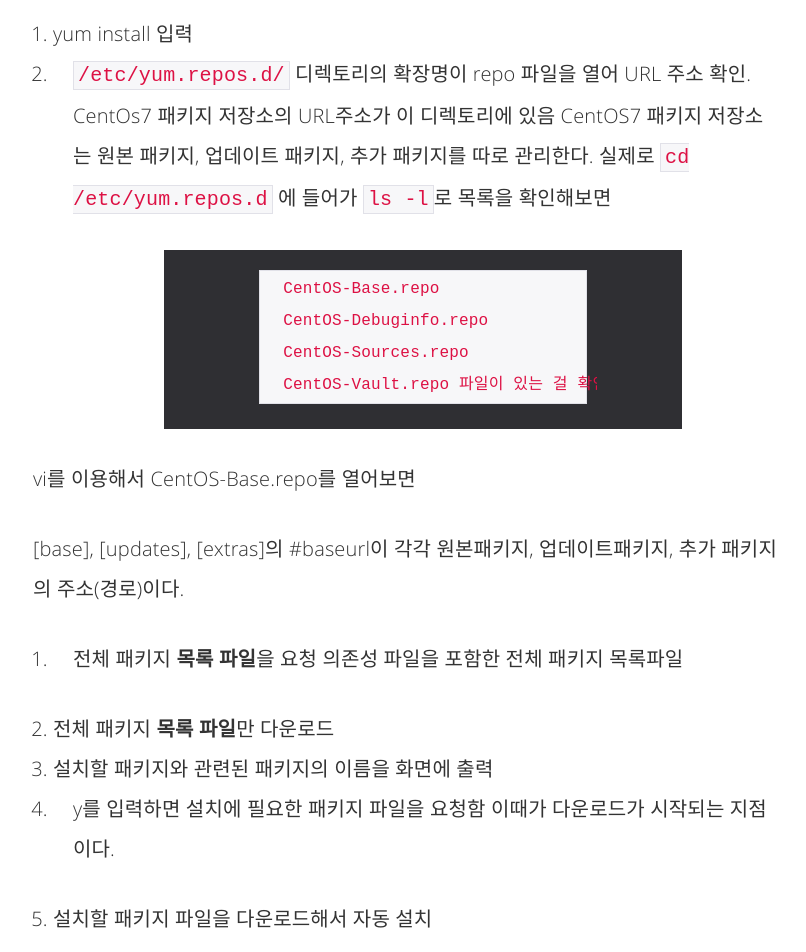
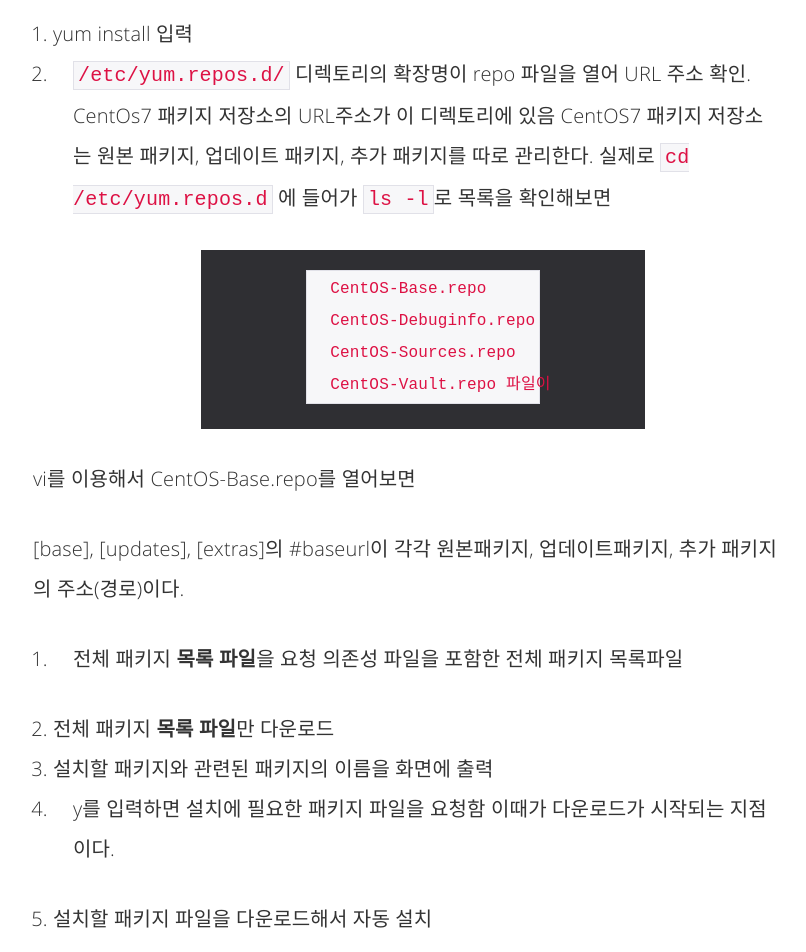
Before and after one commit to JJooJJoo83/kangtegong.github.io, a Jekyll site: the page built from _posts/2019-08-11-Linux(9) YUM advanced usage.md, in a window 1280 px wide. Shown: the part 655-1607 px from the top of the page, without its empty margins (227-1033 px from the left). Built offline with Jekyll 4.4.1, drawn with Linux system fonts in a browser that asks for light colours; comment, search, counter and statistics services are not loaded; grey boxes are pictures that could not be loaded.

```diff
--- a/assets/css/main.css
+++ b/assets/css/main.css
@@ -1662,10 +1662,10 @@
     background-color: #2f2f33;
     color: #c1c2c3;
     margin: 0;
-    margin-bottom: 5px;
-    width : 70%;
-    margin-right: auto;
-    margin-left:auto;
+    margin-bottom: 5px; /*modify*/
+    width : 60%;        /*add*/
+    margin-right: auto; /*add*/
+    margin-left:auto;   /*add*/
 
 
 }
```
